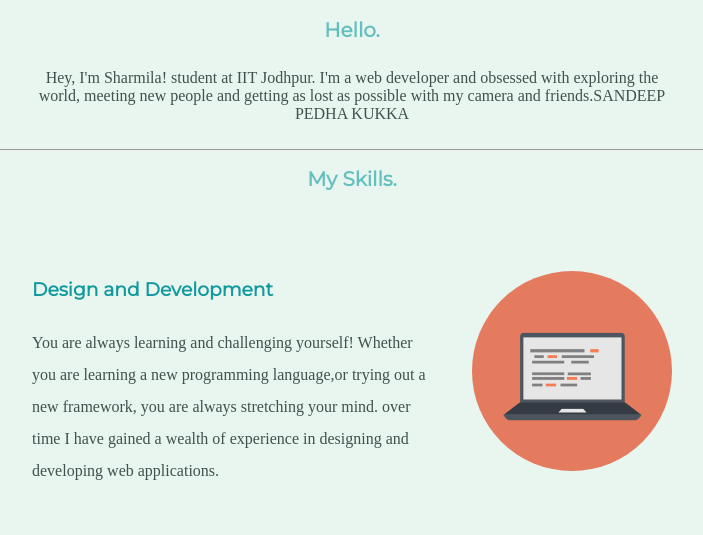
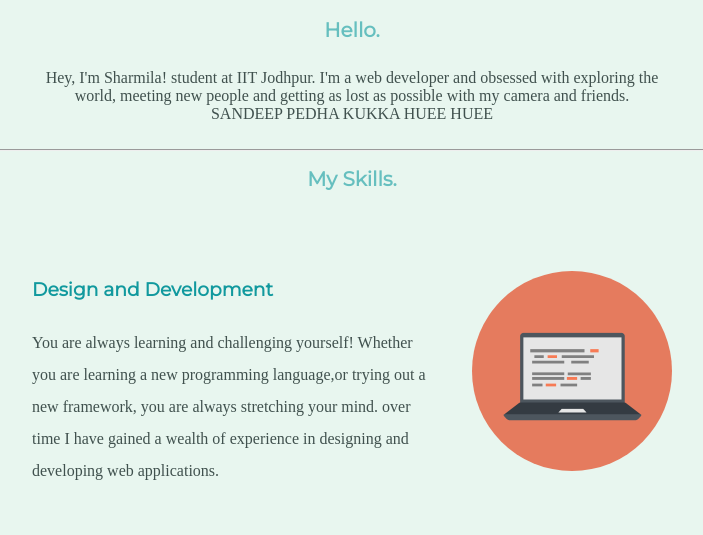
Before and after one commit to sharmila139/sharmila, a plain HTML site: page index.html in a window 1280 px wide. Shown: the part 961-1496 px from the top of the page, without its empty margins (288-991 px from the left). Drawn offline with Linux system fonts and the light colour scheme; a web font is replaced by a local one.

Commit message:
Update index.html

```diff
--- a/index.html
+++ b/index.html
@@ -23,7 +23,7 @@
     <div class="profile">
       <img  class="sheru" src="https://media-exp3.licdn.com/dms/image/C4D03AQF0H4CBTn6aig/profile-displayphoto-shrink_800_800/0/1623494621516?e=1631145600&v=beta&t=_4r9OPg0xSTyuo5tEIrO82KjFTLPdWLsdTknLbNE7M8" alt="">
       <h2>Hello.</h2>
-      <p class="intro">Hey, I'm Sharmila! student at IIT Jodhpur. I'm a web developer and obsessed with exploring the world, meeting new people and getting as lost as possible with my camera and friends.SANDEEP PEDHA KUKKA </p>
+      <p class="intro">Hey, I'm Sharmila! student at IIT Jodhpur. I'm a web developer and obsessed with exploring the world, meeting new people and getting as lost as possible with my camera and friends.<br> SANDEEP PEDHA KUKKA HUEE HUEE </p>
     </div>
     <br>
     <hr>
```
